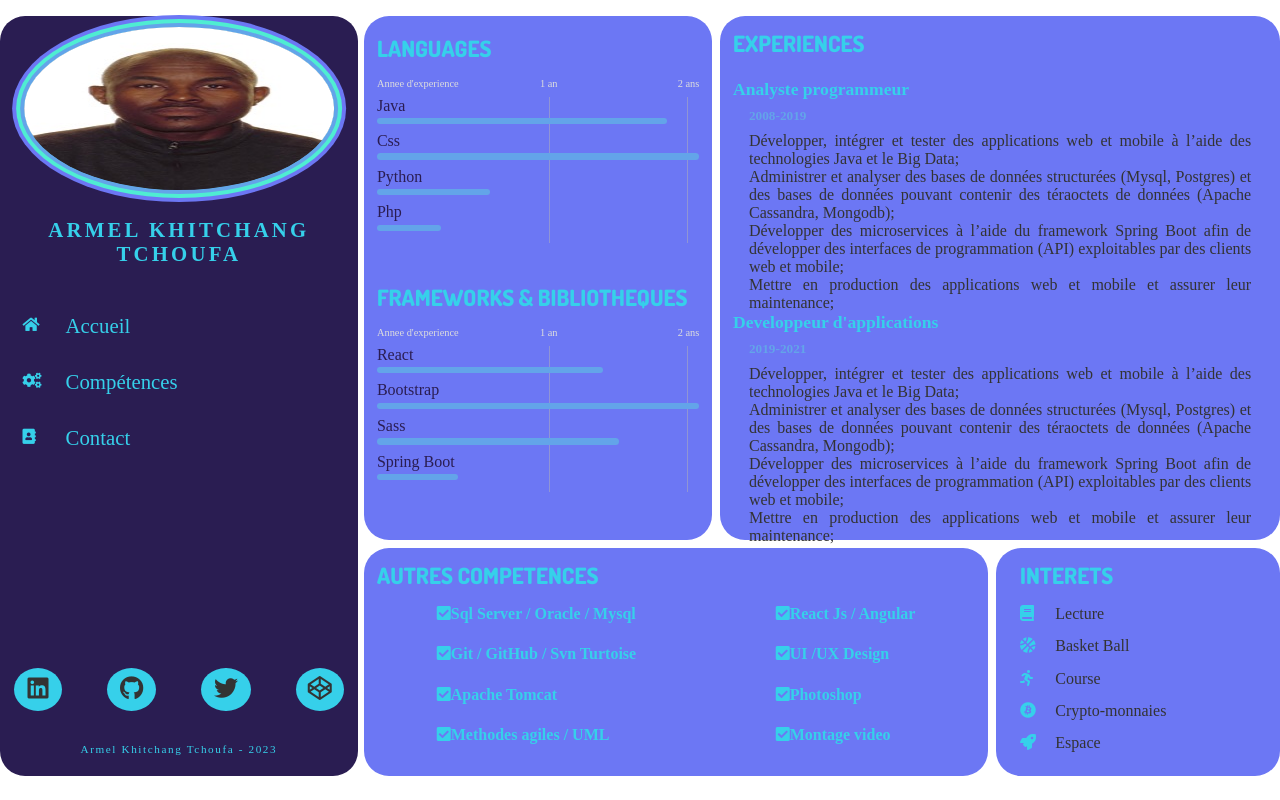
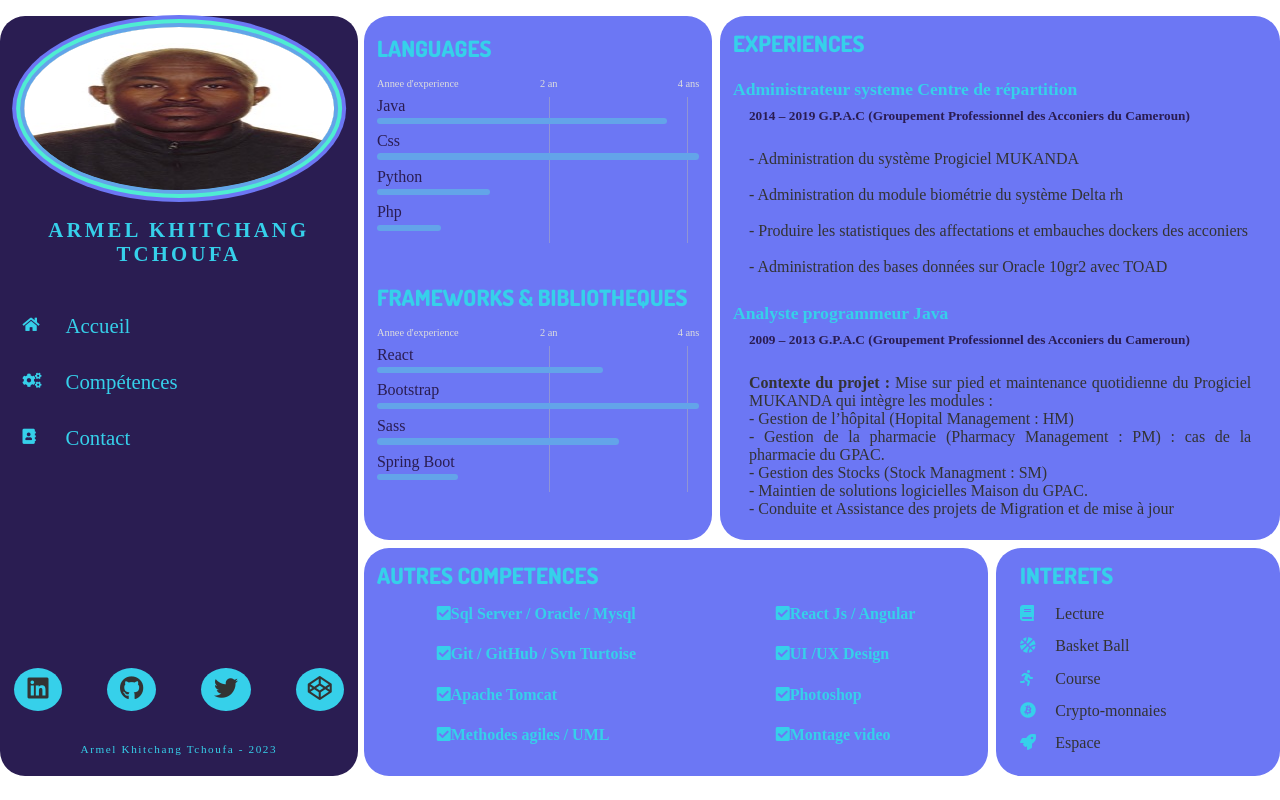
Before and after one commit to armelKhitchang/cv-armel-online, a React (Create React App) app: page /competences in a window 1280 px wide. Built offline with nearby package versions, Linux system fonts and the light colour scheme; a web font is replaced by a local one.

Commit message:
deploy app

```diff
--- a/src/components/knowledges/Experiences.js
+++ b/src/components/knowledges/Experiences.js
@@ -5,51 +5,45 @@ const Experiences = () => {
         <div className='experiences'>
             <h3>Experiences</h3>
             <div className='exp-1'>
-                <h4>Analyste programmeur </h4>
-                <h5>2008-2019</h5>
+                <h4>Administrateur systeme Centre de répartition</h4>
+                <h5><b>2014 – 2019  G.P.A.C (Groupement Professionnel des Acconiers du Cameroun) </b></h5><br/>
                 <ul>
                 <li>
-                    Développer, intégrer et tester des applications web et mobile
-                    à l’aide des technologies Java et le Big Data;
-                </li>
+                    - Administration du système Progiciel MUKANDA
+                </li><br/>
                 <li>
-                    Administrer et analyser des bases de données structurées (Mysql, Postgres)
-                    et des bases de données pouvant contenir des téraoctets de données
-                    (Apache Cassandra, Mongodb);
-                </li>
+                    - Administration du module biométrie du système Delta rh
+                </li><br/>
                 <li>
-                    Développer des microservices à l’aide du framework Spring Boot
-                    afin de développer des interfaces de  programmation (API)
-                    exploitables par des clients web et mobile;
-                </li>
+                    - Produire les statistiques des affectations et embauches dockers des
+                      acconiers
+                </li><br/>
                 <li>
-                    Mettre en production des applications web et mobile et assurer
-                    leur maintenance;
+                   - Administration des bases données sur Oracle 10gr2 avec TOAD
                 </li>
 
                 </ul>
             </div>
             <div className='exp-2'>
-                <h4>Developpeur d'applications </h4>
-                <h5>2019-2021</h5>
+                <h4> Analyste programmeur Java</h4>
+                <h5><b>2009 – 2013 G.P.A.C (Groupement Professionnel des Acconiers du Cameroun) </b></h5><br/>
                 <ul>
                 <li>
-                    Développer, intégrer et tester des applications web et mobile
-                    à l’aide des technologies Java et le Big Data;
+                <b>Contexte du projet :</b> Mise sur pied et maintenance quotidienne du Progiciel
+                    MUKANDA qui intègre les modules :
+
                 </li>
                 <li>
-                    Administrer et analyser des bases de données structurées (Mysql, Postgres)
-                    et des bases de données pouvant contenir des téraoctets de données
-                    (Apache Cassandra, Mongodb);
+                    - Gestion de l’hôpital (Hopital Management : HM) <br/>
+                    - Gestion de la pharmacie (Pharmacy Management : PM) : cas de la
+                     pharmacie du GPAC.
                 </li>
                 <li>
-                    Développer des microservices à l’aide du framework Spring Boot
-                    afin de développer des interfaces de  programmation (API)
-                    exploitables par des clients web et mobile;
+                    - Gestion des Stocks (Stock Managment : SM) <br/>
+                    - Maintien de solutions logicielles Maison du GPAC.<br/>
                 </li>
                 <li>
-                    Mettre en production des applications web et mobile et assurer
-                    leur maintenance;
+                    - Conduite et Assistance des projets de Migration et de mise à jour
                 </li>
 
                 </ul>
--- a/src/components/knowledges/ProgressBar.js
+++ b/src/components/knowledges/ProgressBar.js
@@ -6,8 +6,8 @@ const ProgressBar = (props) => {
             <h3>{props.title}</h3>
             <div className='years'>
                 <span>Annee d'experience</span>
-                <span>1 an</span>
-                <span>2 ans</span>
+                <span>2 an</span>
+                <span>4 ans</span>
             </div>
 
             <div>
--- a/src/styles/pages/_contact.scss
+++ b/src/styles/pages/_contact.scss
@@ -2,6 +2,7 @@
     background: $couleur-3;
     border-radius: $borderRadius;
     width: 100%;
+    min-height: $min-height;
     overflow: hidden;
     display: grid;
     grid-template-columns: 1fr;
@@ -16,7 +17,7 @@
       width: 100%;
       position: relative;
       background: $couleur-1;
-      height: 320px;
+      height: 340px;
 
       &:before {
         content: '';
@@ -39,19 +40,20 @@
     .contactBox {
       grid-area: 2;
       background: $couleur-5;
-      margin: 0 auto;
+      margin: 0 auto 0 auto;
       padding: 1rem 3rem;
-      z-index: 2;
+      z-index: 4;
       border-radius: $borderRadius;
       box-shadow: 0 3px 10px #333;
       width: 50%;
       min-width: 440px;
-      min-height: 250px;
-      margin-top: 30%;
+      min-height: 200px;
+      margin-top: 35%;
+
 
       h1 {
         text-align: center;
-        margin-top: 0.3rem;
+        margin-top: 0.1rem;
         position: relative;
         color: $couleur-2;
 
@@ -67,10 +69,10 @@
         }
       }
       ul {
-        height: 72%;
+        height: 50%;
         width: inherit;
         display: grid;
-        margin-top: 3.5rem;
+        margin-top: 2.5rem;
 
         li {
           position: relative;
@@ -101,6 +103,7 @@
     .socialNetwork {
       grid-area: 3;
       @include verticalCenter;
+      margin-top: 15%;
 
       ul {
         display: flex;
@@ -117,7 +120,7 @@
           padding: 0.7rem 0;
           box-shadow: $shadow;
           transform: scaleY(0);
-          transform-origin: center;
+          transform-origin: top;
           transition: .2s ease;
           transition: scale .1s;
 
@@ -134,7 +137,6 @@
         @mixin networkAnim($timeout) {
           animation: pop 1s forwards;
           animation-delay: $timeout;
-
         }
         @keyframes pop {
           to {
@@ -156,10 +158,11 @@
       }
     }
   }
-  @media screen and (max-width: 500px){
+  @media screen and (max-width: 850px){
     .contactContent {
       .contactBox {
-        min-width: 100% !important;
+        min-width:50% !important;
+        margin-top: 40%;
       }
       span {
         font-size: .9rem !important;
@@ -169,3 +172,19 @@
       }
     }
   }
+
+
+  @media screen and (max-width: 500px){
+    .contactContent {
+      .contactBox {
+        min-width: 80% !important;
+        margin-top: 80%;
+      }
+      span {
+        font-size: .9rem !important;
+      }
+      h4 {
+        font-size: .9rem;
+      }
+    }
+  }
--- a/src/styles/pages/_knowledges.scss
+++ b/src/styles/pages/_knowledges.scss
@@ -128,7 +128,7 @@
         }
 
         h5{
-            color: $couleur-3;
+            color: $couleur-1;
             padding: 0.5rem 0 0.5rem 1rem;
         }
         ul{
```
